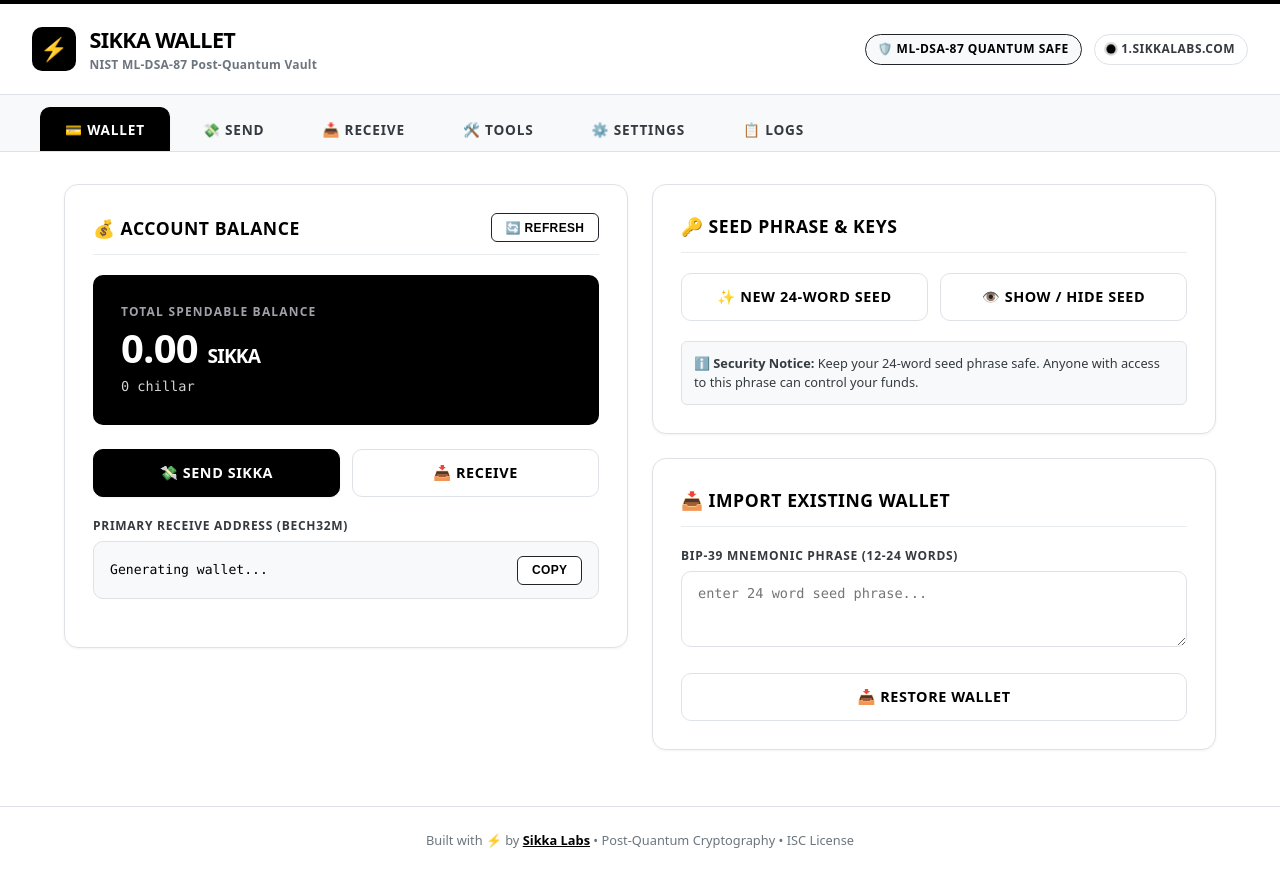
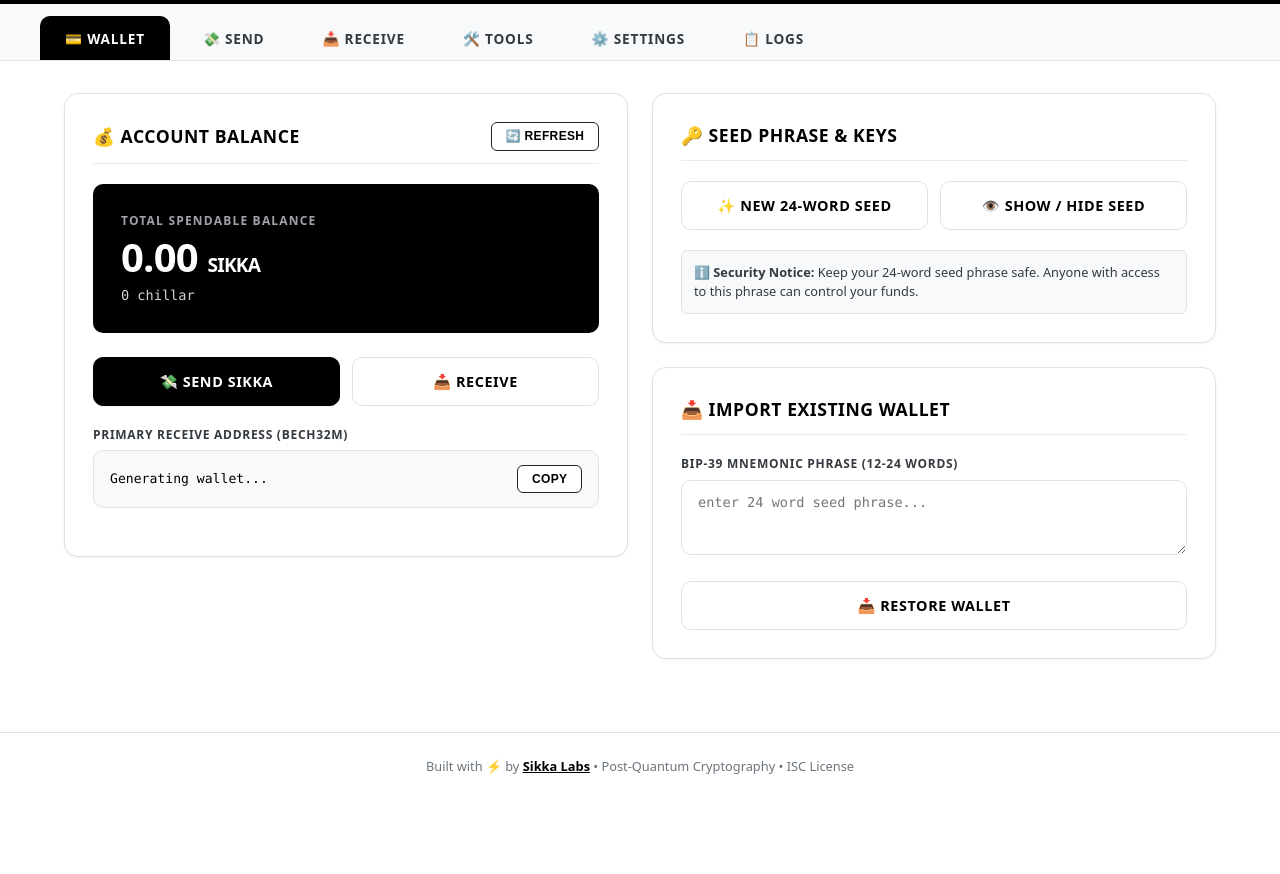
Before and after one commit to sikkalabs/sdk, a website: page public/index.html in a window 1280 px wide. After the commit the page ends 800 px from the top, so only its background shows below. Drawn offline with nearby package versions, Linux system fonts and the light colour scheme.

Commit message:
style(ui): remove top header for ultra-minimal navigation bar layout

```diff
--- a/public/index.html
+++ b/public/index.html
@@ -748,24 +748,6 @@
 </head>
 <body>
   <div class="top-indicator-bar"></div>
-
-  <!-- Header -->
-  <header>
-    <div class="brand">
-      <div class="brand-icon">⚡</div>
-      <div>
-        <div class="brand-title">Sikka Wallet</div>
-        <div class="brand-subtitle">NIST ML-DSA-87 Post-Quantum Vault</div>
-      </div>
-    </div>
-    <div class="header-badges">
-      <div class="badge">🛡️ ML-DSA-87 Quantum Safe</div>
-      <div class="badge badge-node">
-        <div class="status-dot"></div>
-        <span id="nodeUrlLabel">1.sikkalabs.com</span>
-      </div>
-    </div>
-  </header>
 
   <!-- Navigation Tabs Bar -->
   <div class="tabs-wrapper">
```
